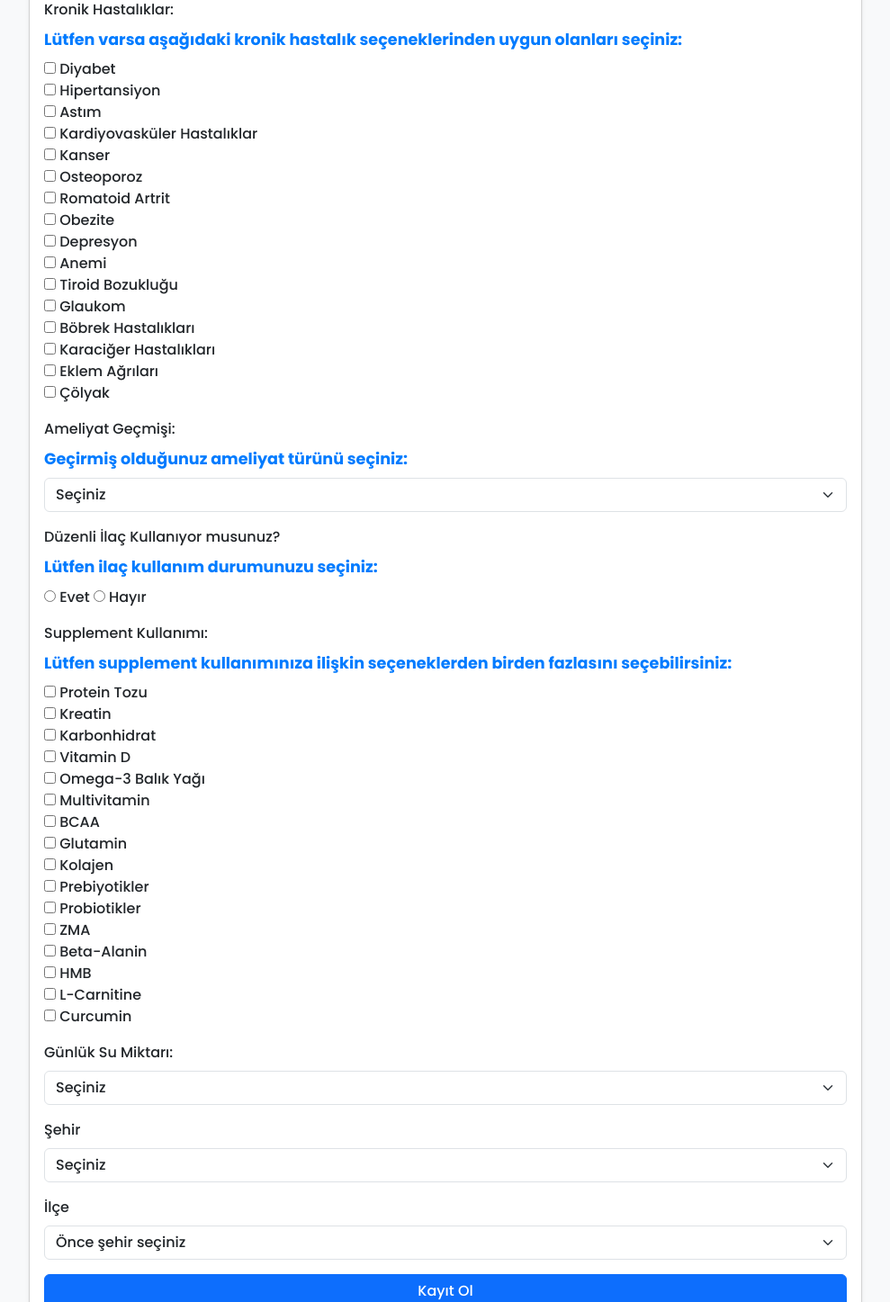
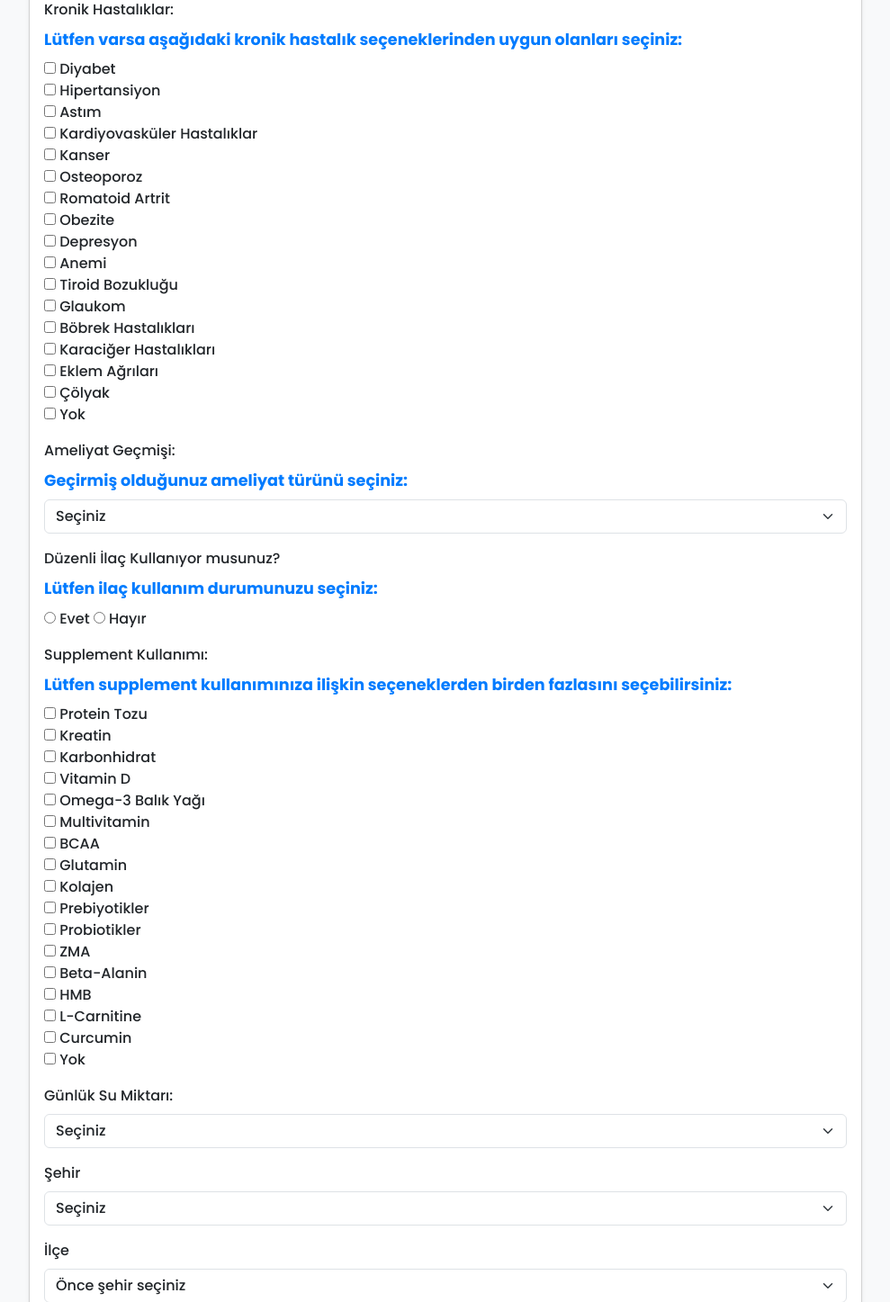
Before and after one commit to HGAKGUMUS/myFlask, a Flask app: page /register in a window 1280 px wide. Shown: the part 1166-2613 px from the top of the page at 90% size, without its empty margins (145-1134 px from the left). Run offline with Flask 3, Linux system fonts and the light colour scheme; data comes from the database, SQL or seed files in the repository; some libraries are stand-ins or nearby versions.

Commit message:
Değişiklik register

```diff
--- a/templates/register.html
+++ b/templates/register.html
@@ -116,6 +116,7 @@
             <input type="checkbox" name="chronic_conditions_options" value="Karaciğer Hastalıkları"> Karaciğer Hastalıkları<br>
             <input type="checkbox" name="chronic_conditions_options" value="Eklem Ağrıları"> Eklem Ağrıları<br>
             <input type="checkbox" name="chronic_conditions_options" value="Çölyak"> Çölyak<br>
+			<input type="checkbox" name="chronic_conditions_options" value="Yok"> Yok<br>
           </div>
 
           <!-- Ameliyat Geçmişi (Dropdown) -->
@@ -185,6 +186,7 @@
             <input type="checkbox" name="supplement_options" value="HMB"> HMB<br>
             <input type="checkbox" name="supplement_options" value="L-Carnitine"> L-Carnitine<br>
             <input type="checkbox" name="supplement_options" value="Curcumin"> Curcumin<br>
+			<input type="checkbox" name="supplement_options" value="Yok"> Yok<br>
           </div>
 
           <!-- Günlük Su Miktarı (Dropdown, 10 seçenek: 500 ml'den 5 L'e kadar) -->
@@ -296,5 +298,32 @@
       }
     }
   });
+  /* ---- "Yok" seçildiğinde diğerlerini kapat ---- */
+  function makeExclusive(groupName){
+    const boxes = document.getElementsByName(groupName);
+    boxes.forEach(cb=>{
+      if(cb.value === "Yok"){
+        // "Yok" tıklandı → diğerlerini kapat
+        cb.addEventListener('change', ()=>{
+          if(cb.checked){
+            boxes.forEach(b=>{ if(b!==cb) b.checked=false; });
+          }
+        });
+      }else{
+        // Diğer bir kutu tıklandı → "Yok"u kapat
+        cb.addEventListener('change', ()=>{
+          if(cb.checked){
+            boxes.forEach(b=>{
+              if(b.value==="Yok") b.checked=false;
+            });
+          }
+        });
+      }
+    });
+  }
+
+  // Kronik hastalıklar ve supplement grupları için çağır
+  makeExclusive('chronic_conditions_options');
+  makeExclusive('supplement_options');
 </script>
 {% endblock %}
```
